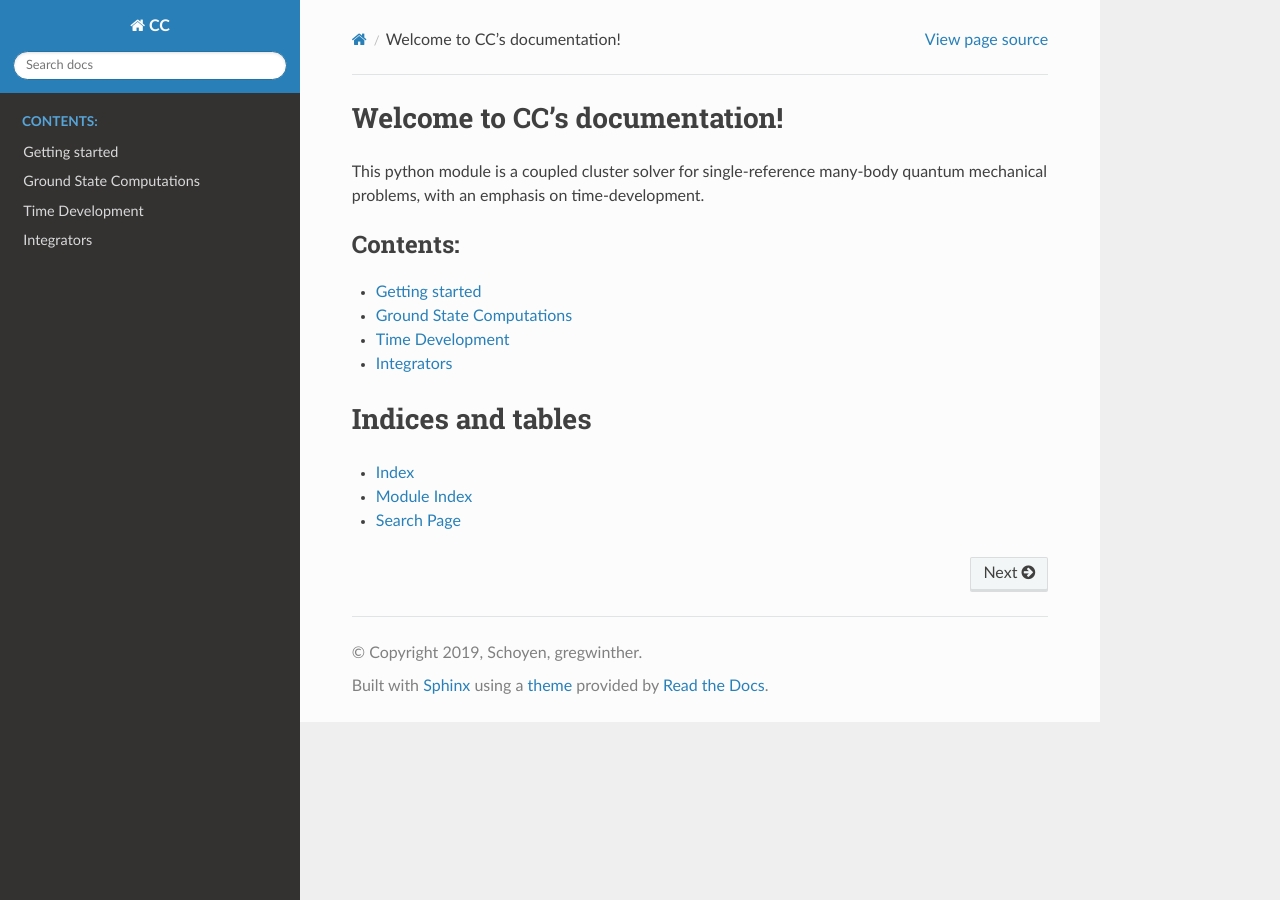
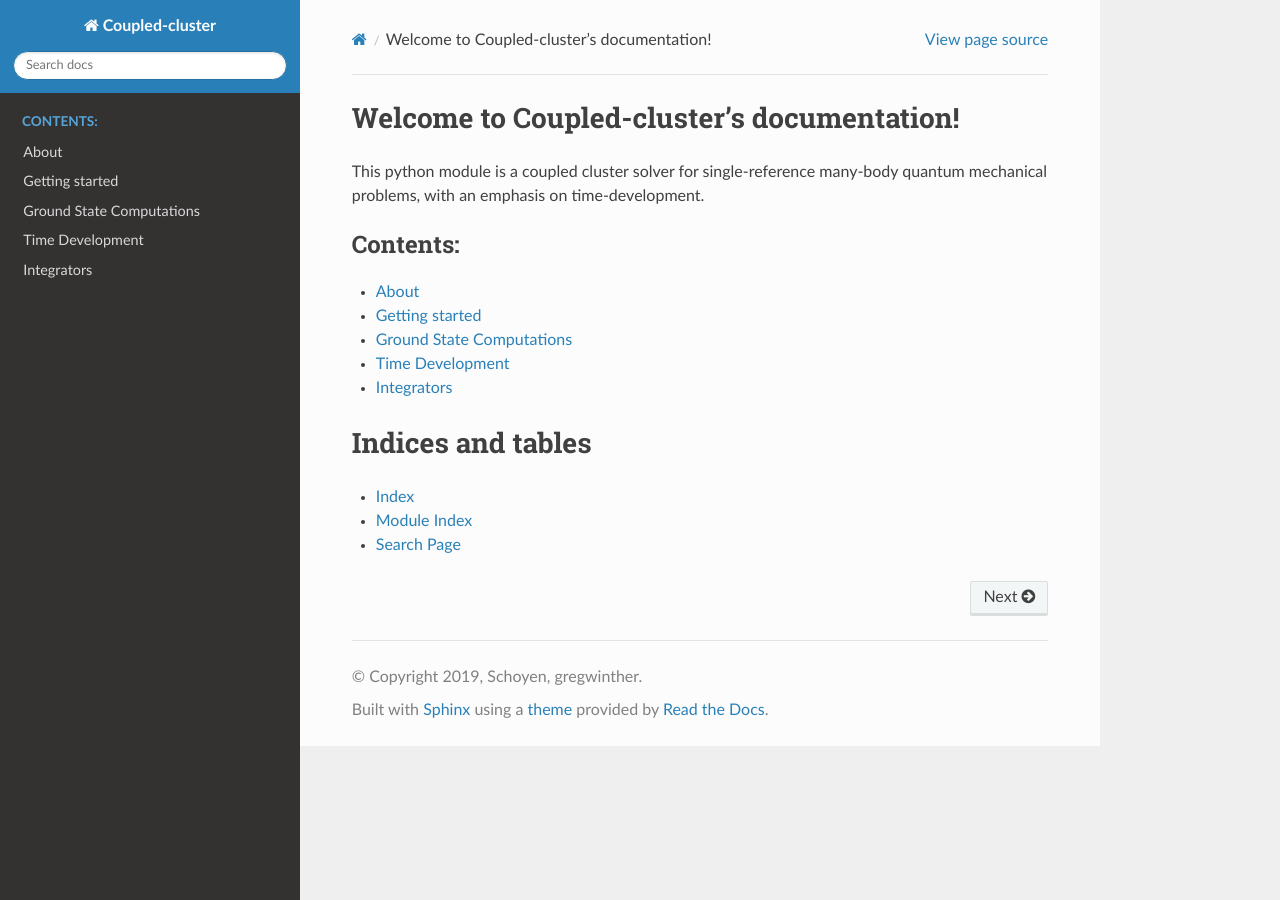
Before and after one commit to HyQD/coupled-cluster, a Sphinx documentation site: the page built from docs/index.rst, in a window 1280 px wide. Built offline with Sphinx 7.4.7 and the Read the Docs theme 2.0.0, drawn with Linux system fonts in a browser that asks for light colours.

Commit message:
Update some documentation

```diff
--- /dev/null
+++ b/docs/about.rst
@@ -0,0 +1,2 @@
+About
+=====
--- a/docs/conf.py
+++ b/docs/conf.py
@@ -21,7 +21,7 @@ sys.path.insert(0, os.path.abspath("../"))
 
 # -- Project information -----------------------------------------------------
 
-project = "CC"
+project = "Coupled-cluster"
 copyright = "2019, Schoyen, gregwinther"
 author = "Schoyen, gregwinther"
 
--- a/docs/index.rst
+++ b/docs/index.rst
@@ -3,8 +3,8 @@
    You can adapt this file completely to your liking, but it should at least
    contain the root `toctree` directive.
 
-Welcome to CC's documentation!
-==============================
+Welcome to Coupled-cluster's documentation!
+===========================================
 
 This python module is a coupled cluster solver for single-reference
 many-body quantum mechanical problems, with an emphasis on time-development.
@@ -13,6 +13,7 @@ many-body quantum mechanical problems, with an emphasis on time-development.
     :titlesonly:
     :caption: Contents:
 
+    about
     get_started
     ground_state
     time_development
```
Also changed, not shown: docs/time_development.rst (+24 -3 lines), 1 other file.
